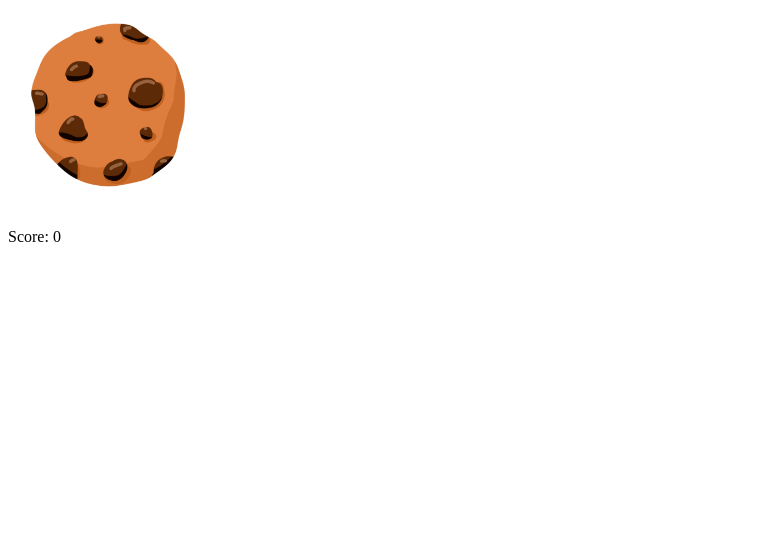
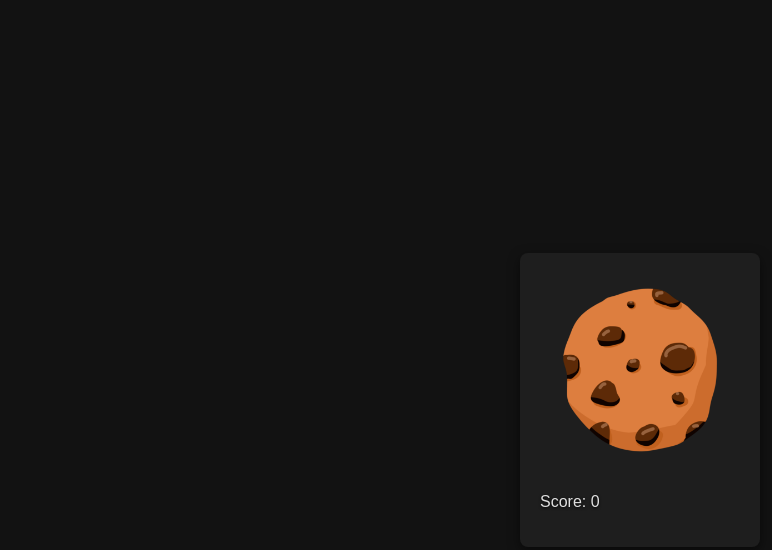
Before and after one commit to hussen612/J2_Pro, a plain HTML site: page index.html in a window 1280 px wide. Shown: the whole page, without its empty margins (0-772 px from the left). Drawn offline with Linux system fonts and the light colour scheme.

Commit message:
Enhances dark theme styling
Centers content with flex layout and applies a dark color palette for improved visuals.
Adds smooth animation effects and text shadow enhancements for better interactivity.

```diff
--- a/style.css
+++ b/style.css
@@ -1,9 +1,31 @@
+body {
+    display: flex;
+    flex-direction: column;
+    align-items: center;
+    justify-content: center;
+    min-height: 100vh;
+    background-color: #121212;
+    color: #e0e0e0;
+    font-family: Arial, sans-serif;
+    margin: 0;
+}
+#game {
+    padding: 20px;
+    border-radius: 8px;
+    background: #1e1e1e;
+    box-shadow: 0 4px 12px rgba(0, 0, 0, 0.5);
+}
 #cookie {
     width: 200px;
     height: 200px;
     cursor: pointer;
-    transition: transform 0.1s ease;
+    transition: transform 0.1s ease, box-shadow 0.1s ease;
 }
 #cookie.clicked {
     transform: scale(0.9);
+    box-shadow: 0 0 20px rgba(255, 255, 255, 0.5);
 }
+/* Enhance text readability */
+p, span {
+    text-shadow: 0 1px 3px rgba(0, 0, 0, 0.8);
+}
```
